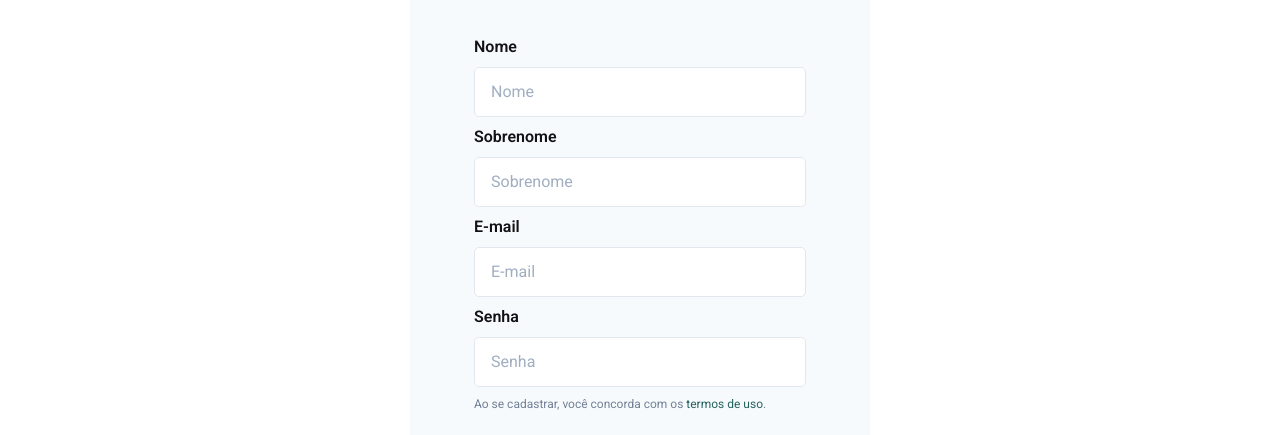
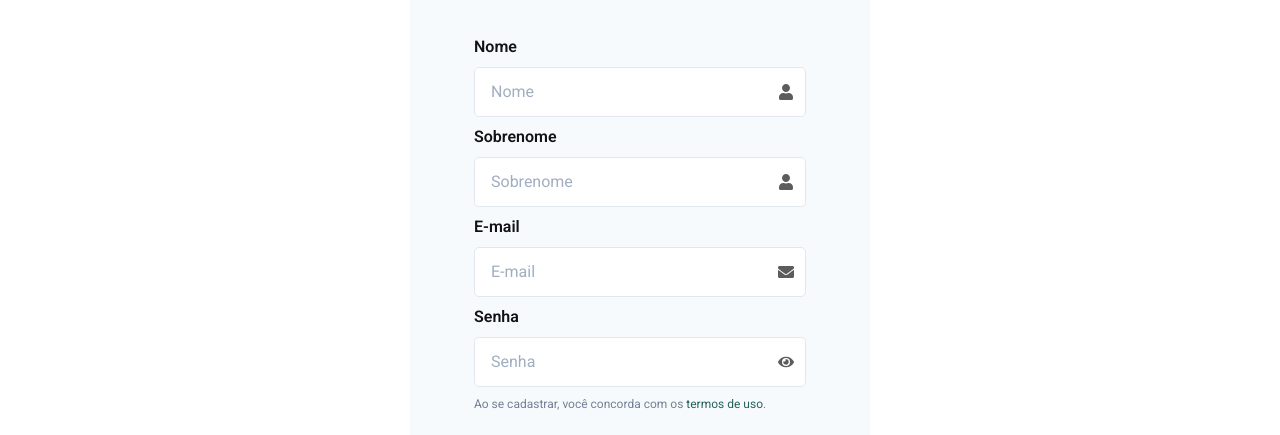
Before and after one commit to stokei-company/auth-frontend, a Next.js app: page /signup in a window 1280 px wide. Shown: the part 354-789 px from the top of the page. Built offline with nearby package versions, Linux system fonts and the light colour scheme; no server answers.

Commit message:
Correct layout

```diff
--- a/components/forms/form-change-password/index.tsx
+++ b/components/forms/form-change-password/index.tsx
@@ -3,7 +3,7 @@ import { useFormik } from "formik";
 import React, { useState } from "react";
 import * as Yup from "yup";
 import { Button } from "~/components/button";
-import { Input } from "~/components/input";
+import { Input, InputEmail, InputPassword } from "~/components/input";
 import { axiosClient } from "~/config/axios";
 
 interface Props {
@@ -61,7 +61,7 @@ export const FormChangePassword: React.FC<Props> = ({ code, ...props }) => {
             flexDirection: "column",
           }}
         >
-          <Input
+          <InputEmail
             id="email"
             name="email"
             label="E-mail"
@@ -71,7 +71,7 @@ export const FormChangePassword: React.FC<Props> = ({ code, ...props }) => {
             {...formik.getFieldProps("email")}
           />
 
-          <Input
+          <InputPassword
             id="password"
             name="password"
             label="Nova senha"
--- a/components/forms/form-forgot-password/index.tsx
+++ b/components/forms/form-forgot-password/index.tsx
@@ -3,7 +3,7 @@ import { useFormik } from "formik";
 import React, { useState } from "react";
 import * as Yup from "yup";
 import { Button } from "~/components/button";
-import { Input } from "~/components/input";
+import { InputEmail } from "~/components/input";
 import { axiosClient } from "~/config/axios";
 
 interface Props {}
@@ -55,7 +55,7 @@ export const FormForgotPassword: React.FC<Props> = (props) => {
             flexDirection: "column",
           }}
         >
-          <Input
+          <InputEmail
             id="email"
             name="email"
             label="E-mail"
--- a/components/forms/form-signup/index.tsx
+++ b/components/forms/form-signup/index.tsx
@@ -1,10 +1,11 @@
-import { Flex, Heading, Link, Text } from "@chakra-ui/react";
+import { Flex, Heading, Icon, Link, Text } from "@chakra-ui/react";
 import { useFormik } from "formik";
 import NextLink from "next/link";
 import { useState } from "react";
 import * as Yup from "yup";
 import { Button } from "~/components/button";
-import { Input } from "~/components/input";
+import { UserIcon } from "~/components/icons";
+import { Input, InputEmail, InputPassword } from "~/components/input";
 import { axiosClient } from "~/config/axios";
 import { AppModel } from "~/shared/@types/app";
 import { setToken } from "~/utils/auth";
@@ -131,6 +132,9 @@ export const FormSignUp: React.FC<Props> = ({ app, redirectUri, ...props }) => {
             name="firstname"
             label="Nome"
             placeholder="Nome"
+            rightElement={
+              <Icon as={UserIcon} color="blackAlpha.700" size="18" />
+            }
             borderColor={formik.errors.firstname && "red.400"}
             errorMessage={formik.touched.firstname && formik.errors.firstname}
             {...formik.getFieldProps("firstname")}
@@ -141,12 +145,15 @@ export const FormSignUp: React.FC<Props> = ({ app, redirectUri, ...props }) => {
             name="lastname"
             label="Sobrenome"
             placeholder="Sobrenome"
+            rightElement={
+              <Icon as={UserIcon} color="blackAlpha.700" size="18" />
+            }
             borderColor={formik.errors.lastname && "red.400"}
             errorMessage={formik.touched.lastname && formik.errors.lastname}
             {...formik.getFieldProps("lastname")}
           />
 
-          <Input
+          <InputEmail
             id="email"
             name="email"
             label="E-mail"
@@ -156,9 +163,8 @@ export const FormSignUp: React.FC<Props> = ({ app, redirectUri, ...props }) => {
             {...formik.getFieldProps("email")}
           />
 
-          <Input
+          <InputPassword
             id="password"
-            type="password"
             name="password"
             label="Senha"
             placeholder="Senha"
--- /dev/null
+++ b/components/icons/index.tsx
@@ -0,0 +1,9 @@
+import { FaEye, FaEyeSlash, FaEnvelope, FaUser } from "react-icons/fa";
+
+export const PasswordShowIcon = FaEye;
+
+export const PasswordHideIcon = FaEyeSlash;
+
+export const EmailIcon = FaEnvelope;
+
+export const UserIcon = FaUser;
--- a/components/input/index.tsx
+++ b/components/input/index.tsx
@@ -2,19 +2,28 @@ import {
   FormControl,
   FormHelperText,
   FormLabel,
+  Icon,
   Input as ChakraInput,
+  InputGroup,
+  InputLeftElement,
   InputProps as ChakraInputProps,
+  InputRightElement,
 } from "@chakra-ui/react";
-import React from "react";
+import React, { ReactNode, useState } from "react";
+import { EmailIcon, PasswordHideIcon, PasswordShowIcon } from "../icons";
 
 interface Props extends ChakraInputProps {
   readonly label?: string;
+  readonly leftElement?: ReactNode;
+  readonly rightElement?: ReactNode;
   readonly helperMessage?: string;
   readonly errorMessage?: string;
 }
 
 export const Input: React.FC<Props> = ({
   label,
+  leftElement,
+  rightElement,
   helperMessage,
   errorMessage,
   ...props
@@ -23,6 +32,15 @@ export const Input: React.FC<Props> = ({
     <FormControl id={props.id} marginBottom={2}>
       {label && <FormLabel>{label}</FormLabel>}
 
+      <InputGroup>
+        {leftElement && (
+          <InputLeftElement
+            height="full"
+            alignItems="center"
+            justifyContent="center"
+            children={leftElement}
+          />
+        )}
         <ChakraInput
           height="50px"
           minHeight="50px"
@@ -34,12 +52,62 @@ export const Input: React.FC<Props> = ({
           borderRadius="sm"
           {...props}
         />
+        {rightElement && (
+          <InputRightElement
+            height="full"
+            alignItems="center"
+            justifyContent="center"
+            children={rightElement}
+          />
+        )}
+      </InputGroup>
 
-      {errorMessage && <FormHelperText color="red.500">{errorMessage}</FormHelperText>}
+      {errorMessage && (
+        <FormHelperText color="red.500">{errorMessage}</FormHelperText>
+      )}
 
       {helperMessage && <FormHelperText>{helperMessage}</FormHelperText>}
     </FormControl>
   );
 };
 
-export default Input;
+export const InputPassword: React.FC<Props> = (props) => {
+  const [show, setShow] = useState(false);
+  const handleClick = () => setShow((state) => !state);
+
+  return (
+    <Input
+      {...props}
+      type={show ? "text" : "password"}
+      rightElement={
+        show ? (
+          <Icon
+            as={PasswordHideIcon}
+            color="blackAlpha.700"
+            size="18"
+            cursor="pointer"
+            onClick={() => handleClick()}
+          />
+        ) : (
+          <Icon
+            as={PasswordShowIcon}
+            color="blackAlpha.700"
+            size="18"
+            cursor="pointer"
+            onClick={() => handleClick()}
+          />
+        )
+      }
+    />
+  );
+};
+
+export const InputEmail: React.FC<Props> = (props) => {
+  return (
+    <Input
+      {...props}
+      type={"email"}
+      rightElement={<Icon as={EmailIcon} color="blackAlpha.700" size="18" />}
+    />
+  );
+};
```
Also changed, not shown: components/forms/form-login/index.tsx (+3 -4 lines). Lines whose indentation alone changed are shown as unchanged.
